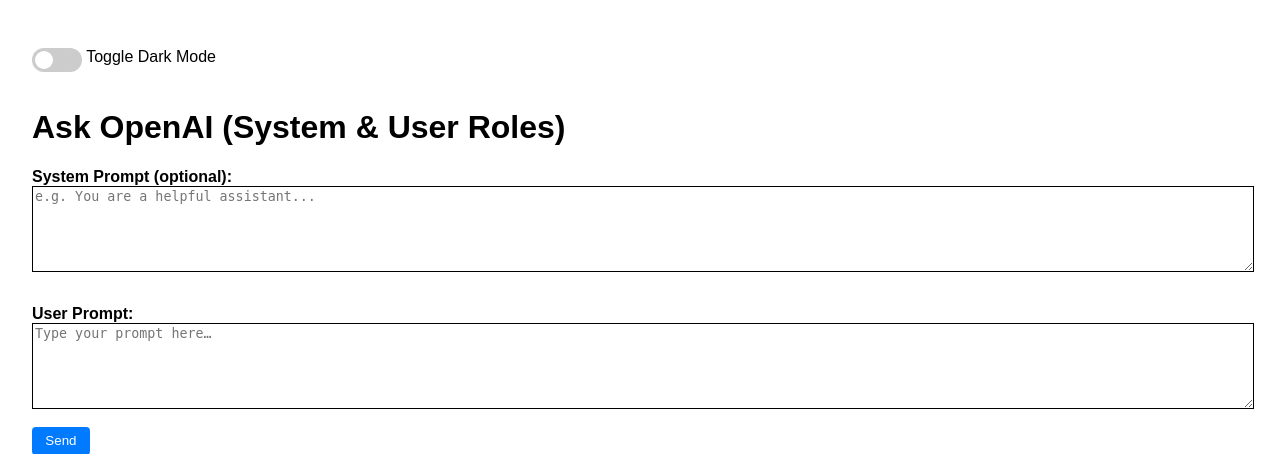
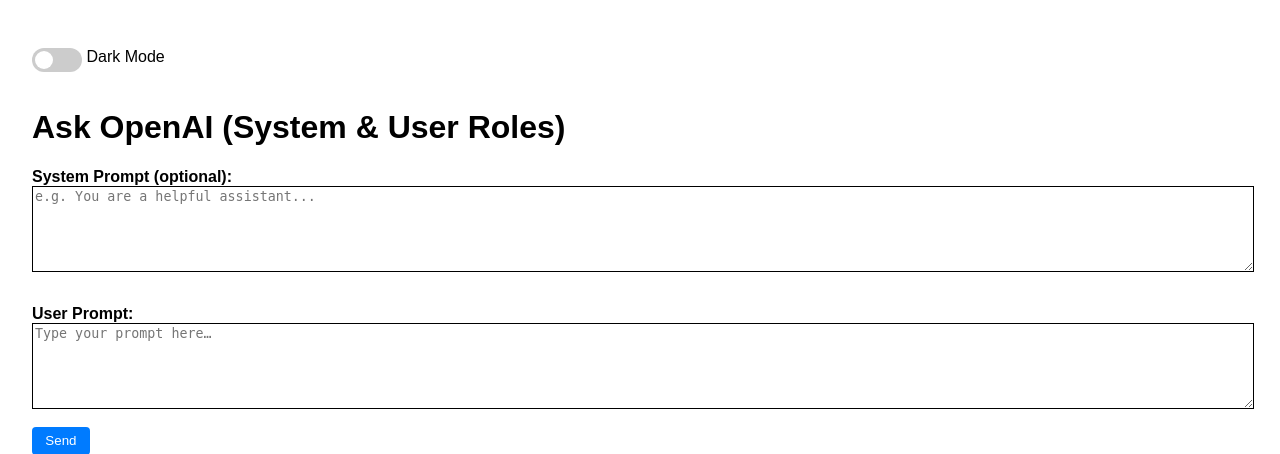
Before and after one commit to drgoodnight/flask-openai-chat, a Flask app: page / in a window 1280 px wide. Shown: the top 454 px of the page. Run offline with Flask 3, Linux system fonts and the light colour scheme.

Commit message:
changed dark mode label

```diff
--- a/templates/index.html
+++ b/templates/index.html
@@ -156,7 +156,7 @@
   <label class="switch">
     <input type="checkbox" id="toggleDark">
     <span class="slider"></span>
-  </label> Toggle Dark Mode
+  </label> Dark Mode
   <h1>Ask OpenAI (System & User Roles)</h1>
 
   {% with messages = get_flashed_messages(with_categories=true) %}
```
